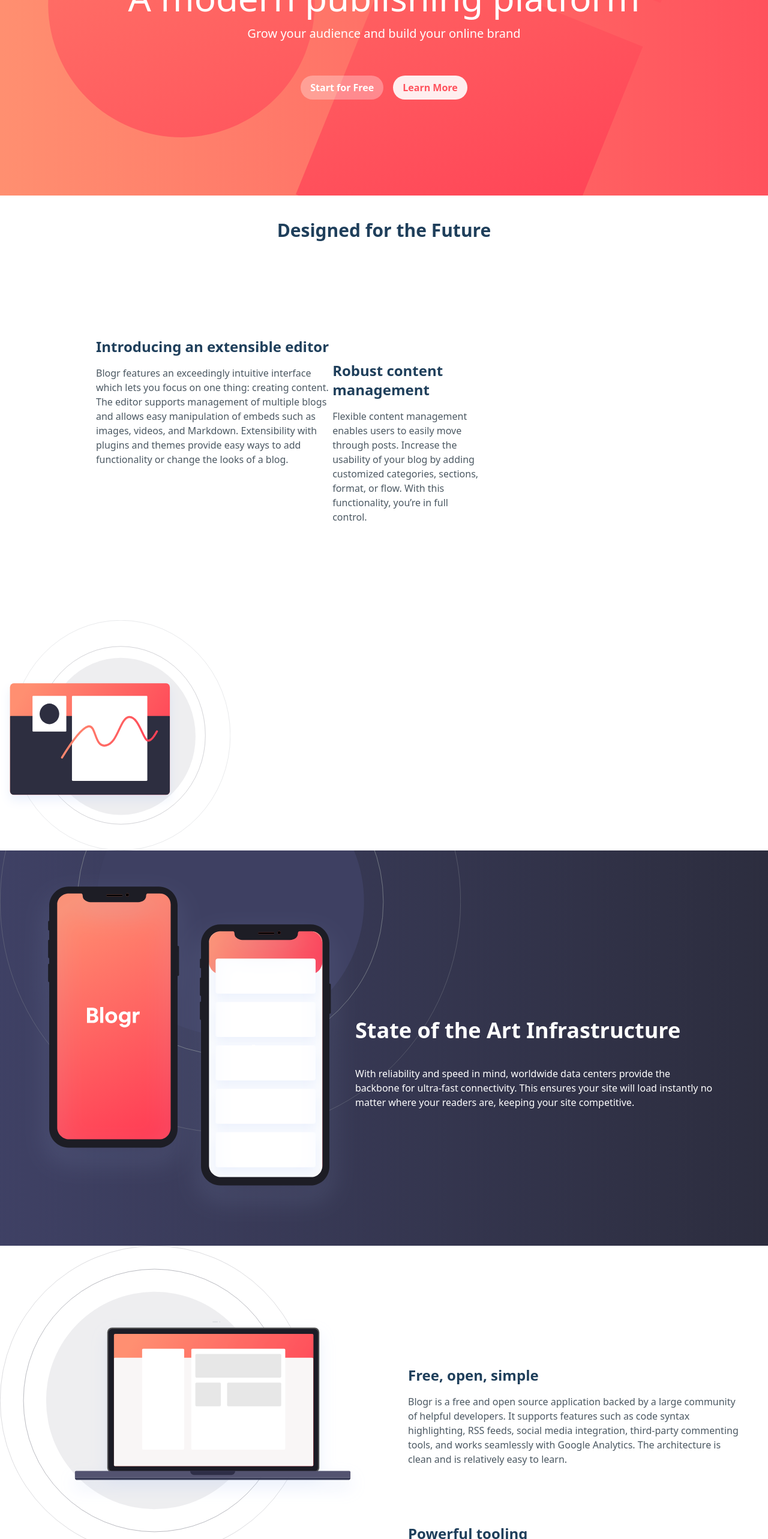
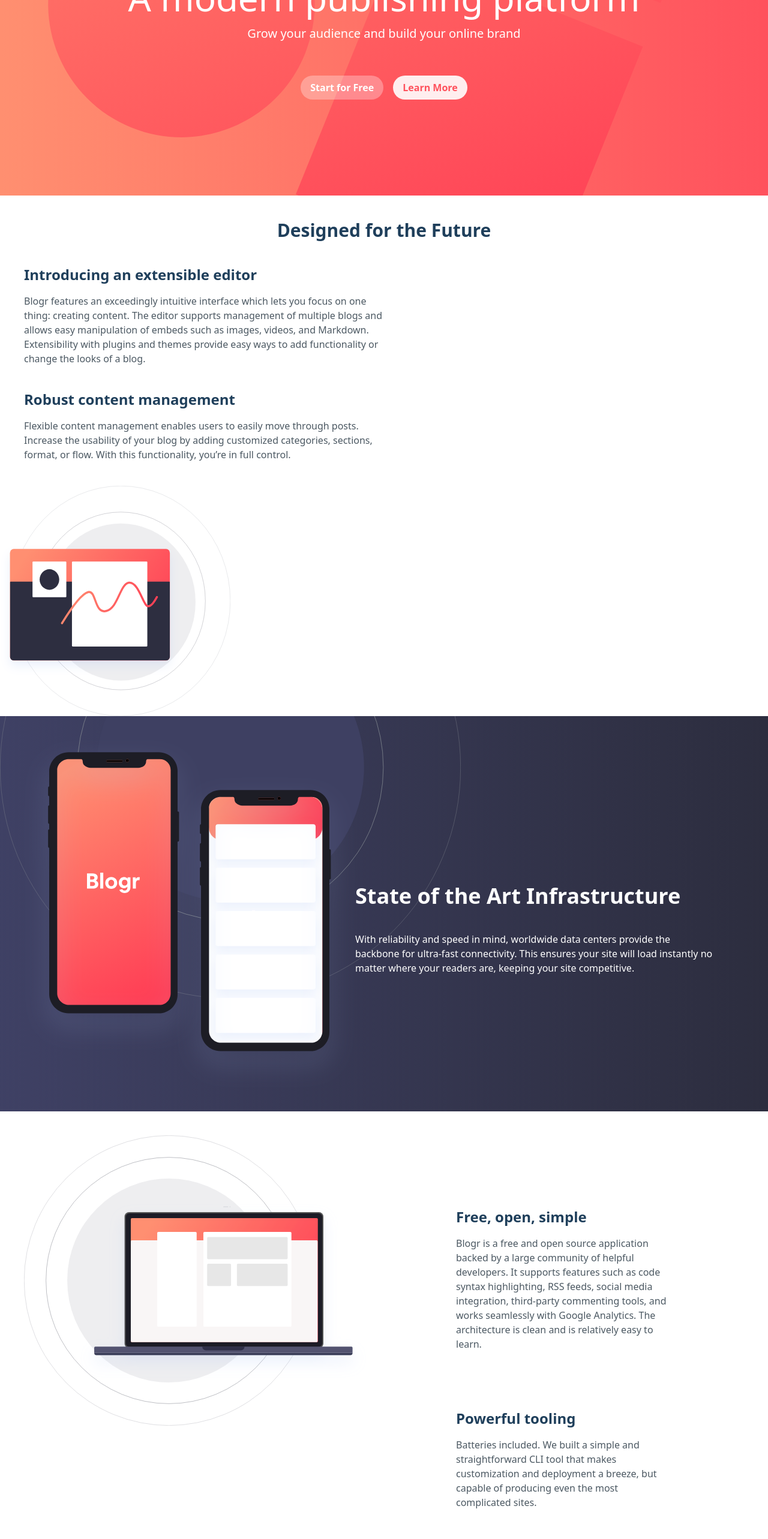
Before and after one commit to lavollmer/blogr-landingpage-lauradev, a React (Vite) app: page / in a window 1280 px wide. Shown: the part 234-2800 px from the top of the page at 60% size. Built offline with nearby package versions, Linux system fonts and the light colour scheme.

Commit message:
updating the format of future component

```diff
--- a/src/components/Free.tsx
+++ b/src/components/Free.tsx
@@ -2,11 +2,11 @@ import Laptop from "../assets/illustration-laptop-desktop.svg";
 
 const Free = () => {
   return (
-    <div className="flex flex-row grid grid-cols-2">
+    <div className="flex flex-row grid grid-cols-2 p-10 text-ubuntu">
       <div>
         <img src={Laptop} alt="laptop" />
       </div>
-      <div className="flex flex-col space-y-4 pt-40">
+      <div className="flex flex-col space-y-4 p-20">
         <div className="flex flex-col space-y-4 p-10">
           <h1 className="font-bold text-very-dark-blue text-2xl">
             Free, open, simple
--- a/src/components/Future.tsx
+++ b/src/components/Future.tsx
@@ -9,18 +9,19 @@ const Future = () => {
           Designed for the Future
         </h1>
       </div>
-      <div className="flex flex-row text-left z-10 w-1/2 h-1/2 m-40">
+      <div className="flex flex-row grid grid-cols-2 p-10">
+        <div>
           <div className="flex flex-col text-left space-y-4">
             <h2 className="font-bold text-very-dark-blue text-2xl">
               Introducing an extensible editor
             </h2>
             <p className="text-md text-left text-very-dark-grayish-blue">
               Blogr features an exceedingly intuitive interface which lets you
-            focus on one thing: creating content. The editor supports management
-            of multiple blogs and allows easy manipulation of embeds such as
-            images, videos, and Markdown. Extensibility with plugins and themes
-            provide easy ways to add functionality or change the looks of a
-            blog.
+              focus on one thing: creating content. The editor supports
+              management of multiple blogs and allows easy manipulation of
+              embeds such as images, videos, and Markdown. Extensibility with
+              plugins and themes provide easy ways to add functionality or
+              change the looks of a blog.
             </p>
           </div>
           <div className="flex flex-col text-left space-y-4 pt-10">
@@ -35,7 +36,7 @@ const Future = () => {
             </p>
           </div>
         </div>
-
+      </div>
       <div>
         <img src={Editor} alt="Editor" className="h-96 w-96" />
       </div>
```
Lines whose indentation alone changed are shown as unchanged.
